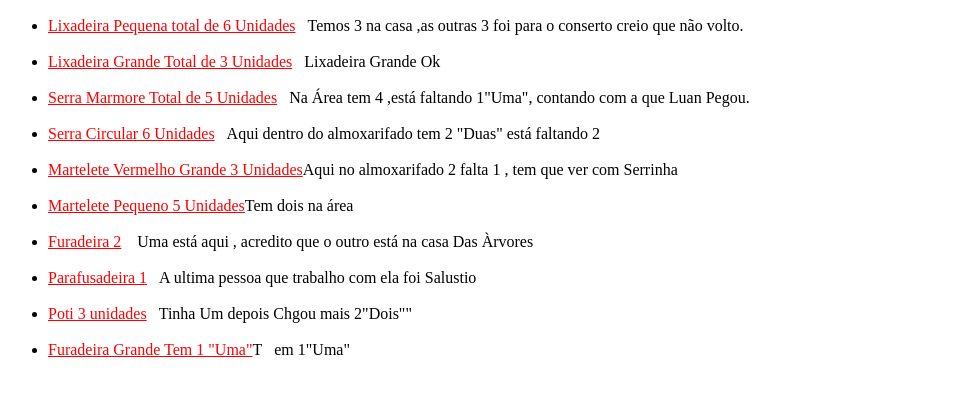
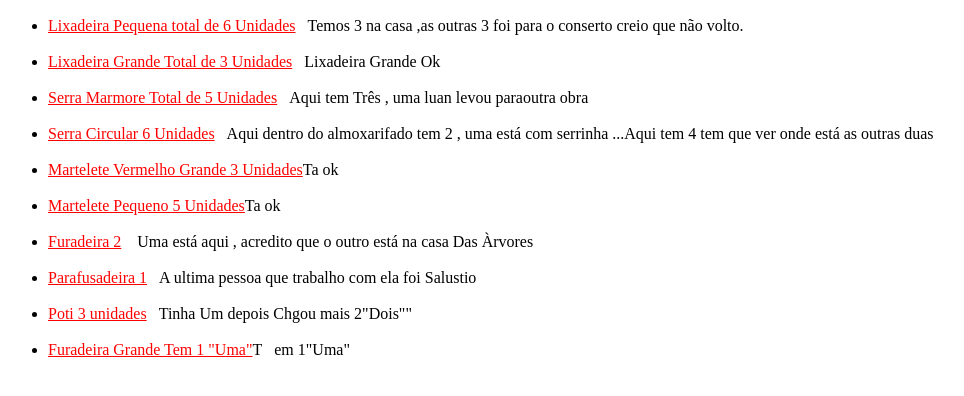
Before and after one commit to MarcosVinicius007/ListaLuan, a plain HTML site: page index.html in a window 1280 px wide. Shown: the part 80-476 px from the top of the page, without its empty margins (0-964 px from the left). Drawn offline with Linux system fonts and the light colour scheme.

Commit message:
Update index.html

```diff
--- a/index.html
+++ b/index.html
@@ -22,13 +22,13 @@
         <br>
         <li><u>Lixadeira Grande Total de 3 Unidades</u>&nbsp;&nbsp;&nbsp;Lixadeira Grande Ok</li>
         <br>
-        <li><u> Serra Marmore Total de 5 Unidades</u>&nbsp;&nbsp;&nbsp;Na Área tem 4 ,está faltando 1"Uma", contando com a que Luan Pegou.</li>
+        <li><u> Serra Marmore Total de 5 Unidades</u>&nbsp;&nbsp;&nbsp;Aqui tem Três , uma luan levou paraoutra obra</li>
         <br>
-        <li><u>   Serra Circular 6 Unidades</u>&nbsp;&nbsp;&nbsp;Aqui dentro do almoxarifado tem 2 "Duas" está faltando 2</li>
+        <li><u>   Serra Circular 6 Unidades</u>&nbsp;&nbsp;&nbsp;Aqui dentro do almoxarifado tem 2 , uma está com serrinha ...Aqui tem 4 tem que ver onde está as outras duas</li>
         <br>
-        <li><u>   Martelete Vermelho Grande 3 Unidades</u>Aqui no almoxarifado 2 falta 1 , tem que ver com Serrinha</li>
+        <li><u>   Martelete Vermelho Grande 3 Unidades</u>Ta ok</li>
         <br>
-        <li><u>Martelete Pequeno 5 Unidades</u>Tem dois na área</li>
+        <li><u>Martelete Pequeno 5 Unidades</u>Ta ok</li>
         <br>
         <li><u>Furadeira 2</u> &nbsp;&nbsp;&nbsp;Uma está aqui , acredito que o outro está na casa Das Àrvores
         </li>
```
